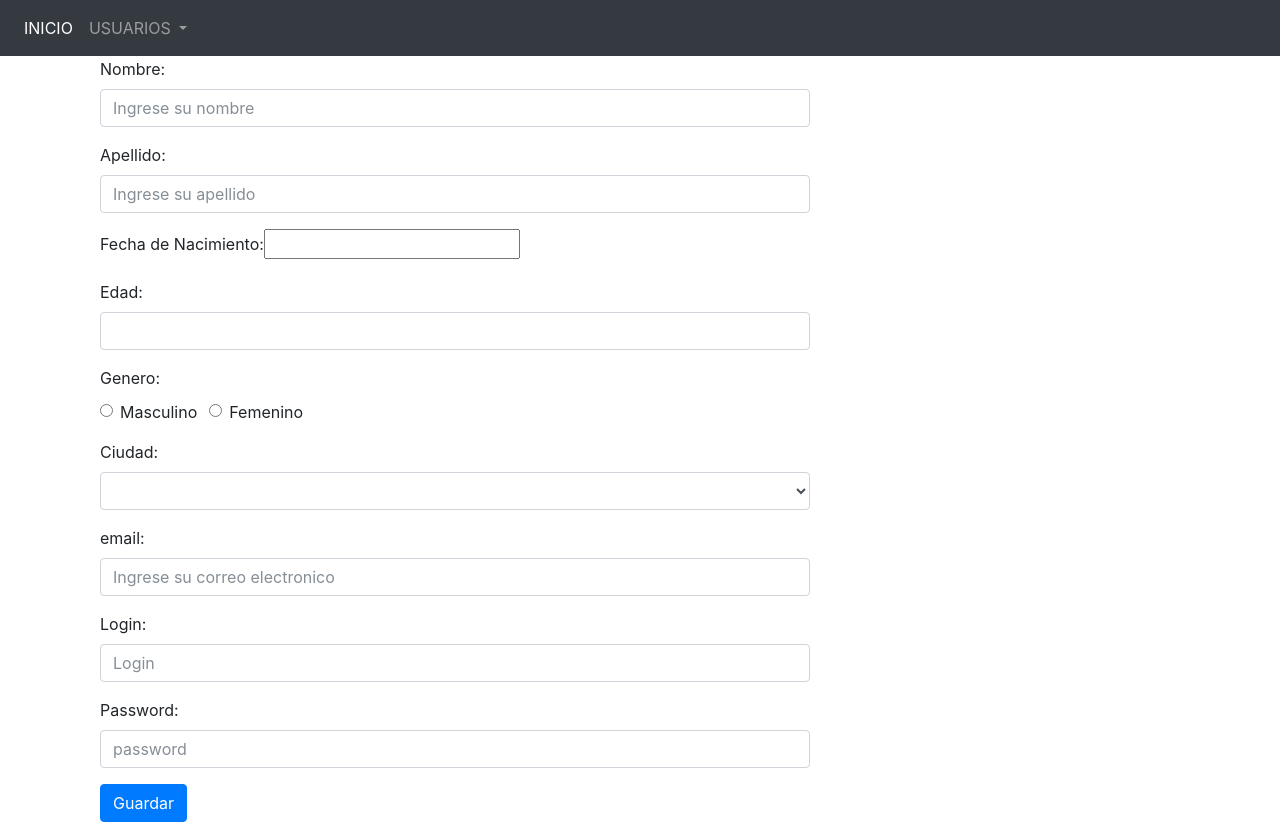
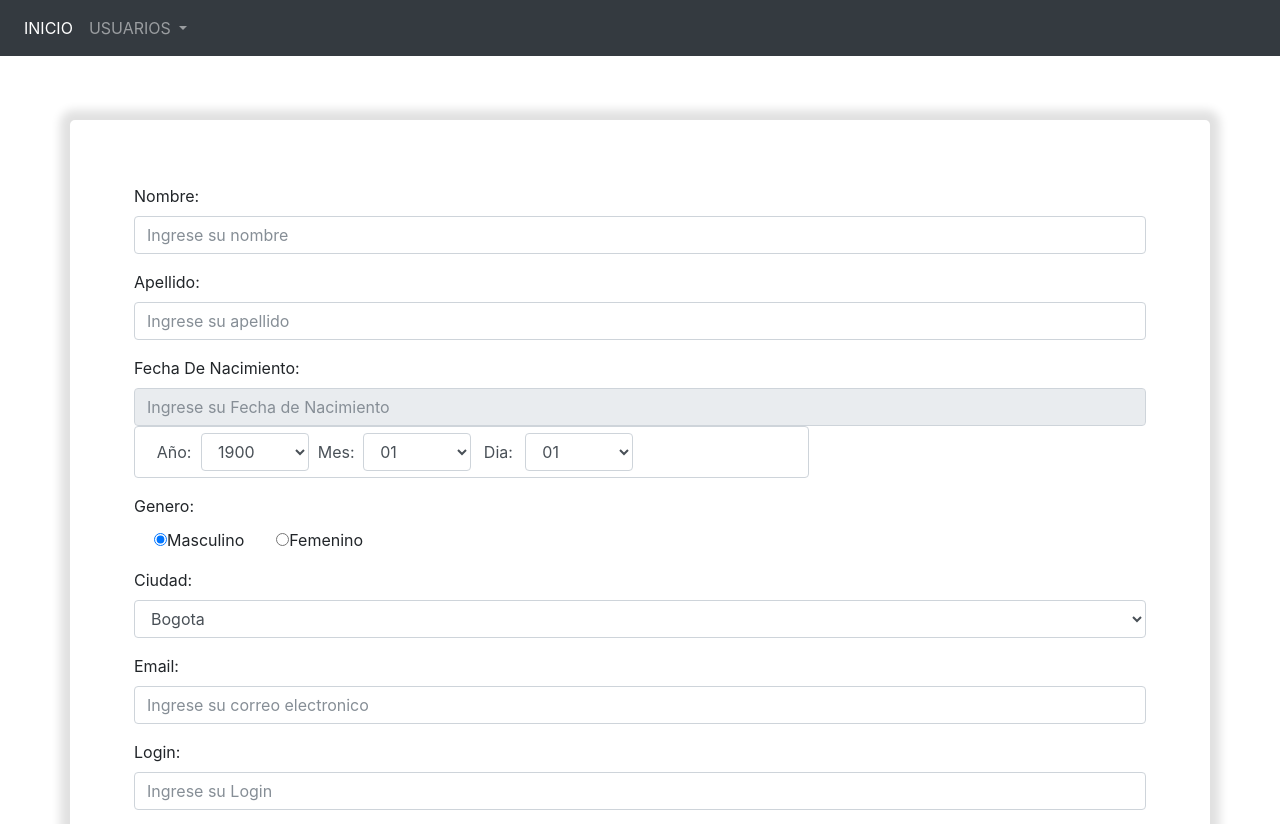
Before and after one commit to anderdavid/mobilityfrontend, an Angular app: page /create in a window 1280 px wide. Shown: the top 824 px of the page. Built offline with nearby package versions, Linux system fonts and the light colour scheme.

Commit message:
Se reajusta formulario creacion de usuario

```diff
--- a/src/app/create-user/create-user.component.css
+++ b/src/app/create-user/create-user.component.css
@@ -0,0 +1,11 @@
+.container{
+	margin-top:4em;
+	margin-bottom:4em;
+	padding-top: 4em;
+	padding-bottom:8em;
+	padding-right: 4em;
+	padding-left:4em;
+	border-radius: 5px;
+	background: #fff;
+	box-shadow: 0 0 10px 10px #e1e1e1;
+}
--- a/src/app/create-user/create-user.component.html
+++ b/src/app/create-user/create-user.component.html
@@ -1,146 +1,131 @@
-<div class="main container">
-	<div class="col-md-2 col lg-4" ></div>
 
-	<div class="col-md-8 col lg-6">
-
+<div class="container">
 	<form>
 		<div class="form-group">
+			<div *ngIf="nombreEmpty">
+				<label for=text style="color:red;"> *El campo Nombre es requerido</label>
+			</div>
+
 			<label for="text">Nombre:</label>
-				<input [(ngModel)]="userData.nombre"
-				type="text" class="form-control"
-				placeholder="Ingrese su nombre" required
+			<input type="text" class="form-control" placeholder="Ingrese su nombre"
+				[(ngModel)]="usuario.nombre"
 				[ngModelOptions]="{standalone: true}"
+				value={{usuario.nombre}}
 			>
+		</div>
+		<div class="form-group">
+			<div *ngIf="apellidoEmpty">
+				<label for=text style="color:red;"> *El campo Apellido es requerido</label>
+			</div>
+			<label for="text">Apellido:</label>
+			<input type="text" class="form-control" placeholder="Ingrese su apellido"
+			[(ngModel)]="usuario.apellido"
+			[ngModelOptions]="{standalone: true}"
+ 			value={{usuario.apellido}}
+			>
+		</div>
+		<div class="form-group">
+			<div *ngIf="fechaEmpty">
+				<label for=text style="color:red;"> *El campo Fecha de Nacimiento es requerido</label>
+			</div>
+			<label for="text">Fecha De Nacimiento:</label>
+			<input type="text" class="form-control" placeholder="Ingrese su Fecha de Nacimiento"
+			disabled="true"
+			[(ngModel)]="usuario.fechacNacimiento"
+			[ngModelOptions]="{standalone: true}"
+			value={{usuario.fechac_nacimiento}}>
+
+			<div class="form-group form-inline form-control col-lg-8 col-md-8 col-sm-8">
+				<label for="text" class="col-lg-1 col-md1 col-sm1">Año:</label>
+				<select type="text"
+				(change)="onSelectYear($event.target.value)" class="form-control col-lg-2 col-md2 col-sm2" >
+					<option  *ngFor="let year of years">{{year}}</option>
+				</select>
+				<label for="text" class="col-lg-1 col-md1 col-sm1">Mes:</label>
+				<select type="text"
+				(change)="onSelectMonth($event.target.value)" class="form-control col-lg-2 col-md2 col-sm2">
+					<option  *ngFor="let month of months">{{month}}</option>
+				</select>
+				<label for="text" class="col-lg-1 col-md1 col-sm1">Dia:</label>
+				<select type="text"
+				 (change)="onSelectDay($event.target.value)" class="form-control col-lg-2 col-md2 col-sm2">
+					<option  *ngFor="let day of days" onClick="alert('day')">{{day}}</option>
+				</select>
+
+
+			</div>
+
+
 		</div>
 
 		<div class="form-group">
-
-				<label for="text">Apellido:</label>
-
-				<input type="text" class="form-control"
-				[(ngModel)]="userData.apellido"
-				[ngModelOptions]="{standalone: true}"
-				placeholder="Ingrese su apellido" required
-				>
+			<div *ngIf="generoEmpty">
+				<label for=text style="color:red;"> *El campo Genero es requerido</label>
 			</div>
-			<div class="form-group">
-				<label for="text">Fecha de Nacimiento:</label>
-				<input type="text"
-				[(ngModel)]="userData.fechacNacimiento"
-				[ngModelOptions]="{standalone: true}"
-				class="span2" id="dp1" required
-				>
-				<script>
-					$(function(){
-						$('#dp1').fdatepicker({
-							initialDate: '1990-01-01',
-							format: 'yyyy-mm-dd',
-							disableDblClickSelection: true,
-							leftArrow:'<<',
-							rightArrow:'>>',
-							closeIcon:'X',
-							closeButton: true
-						});
-					});
-				</script>
-			</div>
-
-			<div class="form-group">
-				<label for="text">Edad:</label>
-				<input type="text" class="form-control"
-				[(ngModel)]="userData.edad"
-				[ngModelOptions]="{standalone: true}"
-				>
-			</div>
-
-			<label for="text">Genero:</label><br>
+			<label for="text">Genero:</label>
 			<div class="form-group">
 				<div class="form-check-inline">
 					<label class="form-check-label" for="radio1">
-						<input type="radio" class="form-check-input" id="radio1" name="optradio" value="M" checked  [(ngModel)]="userData.genero">Masculino
+						<input type="radio" name="optradio" id="radio1" checked="true" value="M" [(ngModel)]="usuario.genero">Masculino
 					</label>
 				</div>
 				<div class="form-check-inline">
 					<label class="form-check-label" for="radio2">
-						<input type="radio" class="form-check-input" id="radio2" name="optradio" value="F"  [(ngModel)]="userData.genero">Femenino
+						<input type="radio" name="optradio" id="radio2" value="F" [(ngModel)]="usuario.genero">Femenino
 					</label>
+				</div>
+
 			</div>
 		</div>
 
+		<div class="form-group">
+			<div *ngIf="ciudadEmpty">
+				<label for=text style="color:red;"> *El campo Ciudad es requerido</label>
+			</div>
+			<label for="text">Ciudad:</label>
 
+			<select type="text" class="form-control"
+				[(ngModel)]="usuario.ciudad"
+				[ngModelOptions]="{standalone: true}"
+				value={{usuario.ciudad}}>
+					<option *ngFor="let i of Ciudades">{{i}}</option>
+			</select>
 
-			<div class="form-group">
-				<label for="text">Ciudad:</label>
-				<select type="text" class="form-control"
-				[(ngModel)]="userData.ciudad"
-				[ngModelOptions]="{standalone: true}"
-				>
-				<option value="Arauca">Arauca</option>
-				<option value="Armenia">Armenia</option>
-				<option value="Barranquilla">Barranquilla</option>
-				<option value="Bogotá">Bogotá</option>
-				<option value="Bucaramanga">Bucaramanga</option>
-				<option value="Cali">Cali</option>
-				<option value="Cúcuta">Cúcuta</option>
-				<option value="Florencia">Florencia</option>
-				<option value="Ibagué">Ibagué</option>
-				<option value="Ipiales">Ipiales</option>
-				<option value="Leticia">Leticia</option>
-				<option value="Manizales">Manizales</option>
-				<option value="Medellín">Medellín</option>
-				<option value="Mitú">Mitú</option>
-				<option value="Mocoa">Mocoa</option>
-				<option value="Montería">Montería</option>
-				<option value="Neiva">Neiva</option>
-				<option value="Pasto">Pasto</option>
-				<option value="Pereira">Pereira</option>
-				<option value="Popayán">Popayán</option>
-				<option value="Puerto Carreño">Puerto Carreño</option>
-				<option value="Puerto Inírida">Puerto Inírida</option>
-				<option value="Quibdó">Quibdó</option>
-				<option value="Riohacha">Riohacha</option>
-				<option value="San Andrés">San Andrés</option>
-				<option value="San José del Guaviare">San José del Guaviare</option>
-				<option value="Santa Marta">Santa Marta</option>
-				<option value="Sincelejo">Sincelejo</option>
-				<option value="Tunja">Tunja</option>
-				<option value="Valledupar">Valledupar</option>
-				<option value="Villavicencio">Villavicencio</option>
-				<option value="Yopal">Yopal</option>
-			</select>
 		</div>
 
 		<div class="form-group">
-			<label for="email">email:</label>
-			<input type="email" class="form-control"
-			[(ngModel)]="userData.email"
+			<div *ngIf="emailEmpty">
+				<label for=text style="color:red;"> *El campo Email es requerido</label>
+			</div>
+			<label for="email">Email:</label>
+			<input type="text" class="form-control" placeholder="Ingrese su correo electronico"
+			[(ngModel)]="usuario.email"
 			[ngModelOptions]="{standalone: true}"
-			placeholder="Ingrese su correo electronico" required
-			>
+			value={{usuario.email}}>
 		</div>
 		<div class="form-group">
-			<label for="email">Login:</label>
-			<input type="text" class="form-control"
-			[(ngModel)]="userData.login"
+			<div *ngIf="loginEmpty">
+				<label for=text style="color:red;"> *El campo Login es requerido</label>
+			</div>
+			<label for="text">Login:</label>
+			<input type="text" class="form-control" placeholder="Ingrese su Login"
+			[(ngModel)]="usuario.login"
 			[ngModelOptions]="{standalone: true}"
-			placeholder="Login" required
-			>
+			value={{usuario.login}}>
 		</div>
 		<div class="form-group">
-			<label for="pwd">Password:</label>
-			<input type="password" class="form-control"
-			[(ngModel)]="userData.password"
+			<div *ngIf="passwordEmpty">
+				<label for=text style="color:red;"> *El campo Password es requerido</label>
+			</div>
+			<label for="text">Password:</label>
+			<input type="password" class="form-control" placeholder="Ingrese su password"
+			[(ngModel)]="usuario.password"
 			[ngModelOptions]="{standalone: true}"
-			placeholder="password" required
-			>
+			value={{usuario.password}}>
 		</div>
-			<!--div class="form-group form-check">
-				<label class="form-check-label">
-					<input class="form-check-input" type="checkbox"> Remember me
-				</label>
-			</div-->
+
 		<button (click)="addUser()" class="btn btn-primary">Guardar</button>
+
 	</form>
+
 </div>
-	<div class="col-md-2 col col-lg-2"></div>
-</div>
--- a/src/app/create-user/create-user.component.ts
+++ b/src/app/create-user/create-user.component.ts
@@ -14,19 +14,50 @@ export class CreateUserComponent implements OnInit {
                private router:Router) {
   }
 
+  nombreEmpty=false;
+  apellidoEmpty=false;
+  fechaEmpty=false;
+  edadEmpty=false;
+  generoEmpty=false;
+  ciudadEmpty=false;
+  emailEmpty=false;
+  loginEmpty=false;
+  passwordEmpty=false;
+
+  Ciudades = ["Bogota","Medellin","Cali","Pereira","Armenia","Pasto","Ipiales"];
+  years = ["1900","1901","1902","1903","1904","1905","1906","1907","1908","1909","1910","1911","1912","1913","1914","1915","1916","1917","1918","1919","1920","1921","1922","1923","1924","1925","1926","1927","1928","1929","1930","1931","1932","1933","1934","1935","1936","1937","1938","1939","1940","1941","1942","1943","1944","1945","1946","1947","1948","1949","1950","1951","1952","1953","1954","1955","1956","1957","1958","1959","1960","1961","1962","1963","1964","1965","1966","1967","1968","1969","1970","1971","1972","1973","1974","1975","1976","1977","1978","1979","1980","1981","1982","1983","1984","1985","1986","1987","1988","1989","1990","1991","1992","1993","1994","1995","1996","1997","1998","1999","2000","2001","2002","2003","2004"];
+  months=["01","02","03","04","05","06","07","08","09","10","11","12"];
+  days=["01","02","03","04","05","06","07","08","09","10","11","12","13","14","15","16","17","18","19","20","21","22","23","24","25","26","27","28","29","30","31"];
+
+  year="1900";
+  month="01";
+  day="01";
+  date="";
+
+  vacio=false;
+
+  user:any;
+
+  usuario=new Usuario();
   userData = new Usuario();
+
   mData:any=[];
 
   ngOnInit() {
+    this.usuario.genero="M";
+    this.usuario.ciudad="Bogota";
+    this.usuario.edad="undefine";
   }
 
   addUser() {
 
   	console.log("CreateUserComponent: addUser()");
-    console.log("crear "+this.userData.nombre);
+    console.log("crear "+this.usuario.nombre);
   	this.mData = [];
 
-  	this.rest.addUser(this.userData).subscribe(
+    if(this.validateUser()){
+
+      this.rest.addUser(this.usuario).subscribe(
         (data:{})=>{
           console.log(data);
           this.mData=data;
@@ -44,4 +75,120 @@ export class CreateUserComponent implements OnInit {
         );
     }
 
+
   }
+
+  validateUser(){
+
+    let validate =true;
+
+    if(this.usuario.nombre==null || this.usuario.nombre==""){
+      this.nombreEmpty=true;
+      validate=false;
+    }else{
+      this.nombreEmpty=false;
+
+    }
+
+    if(this.usuario.apellido==null|| this.usuario.apellido==""){
+      this.apellidoEmpty=true;
+      validate=false;
+    }else{
+      this.apellidoEmpty=false;
+    }
+
+    if(this.usuario.fechacNacimiento==null|| this.usuario.fechacNacimiento==""){
+      this.fechaEmpty=true;
+      validate=false;
+    }else{
+      this.fechaEmpty=false;
+    }
+
+    if(this.usuario.edad==null|| this.usuario.edad==""){
+      this.edadEmpty=true;
+      validate=false;
+    }else{
+      this.edadEmpty=false;
+    }
+
+    if(this.usuario.genero==null|| this.usuario.genero==""){
+      this.generoEmpty=true;
+      validate=false;
+    }else{
+      this.generoEmpty=false;
+    }
+
+    if(this.usuario.ciudad==null || this.usuario.ciudad==""){
+      this.ciudadEmpty=true;
+      validate=false;
+    }else{
+      this.ciudadEmpty=false;
+    }
+
+    if(this.usuario.email==null || this.usuario.email==""){
+      this.emailEmpty=true;
+      validate=false;
+    }else{
+      this.emailEmpty=false;
+    }
+
+    if(this.usuario.login==null || this.usuario.login==""){
+      this.loginEmpty=true;
+      validate=false;
+    }else{
+      this.loginEmpty=false;
+    }
+
+    if(this.usuario.password==null || this.usuario.password==""){
+      this.passwordEmpty=true;
+      validate=false;
+    }else{
+      this.passwordEmpty=false;
+    }
+
+    if(validate==false){
+      this.vacio=true;
+      return false;
+    }else{
+      this.vacio=false;
+      return true;
+    }
+
+  }
+
+  onSelectYear(year){
+    console.log(year);
+    this.year =year;
+
+    this.usuario.fechacNacimiento=this.year+"-"+this.month+"-"+this.day;
+  }
+  onSelectMonth(month){
+     console.log(month);
+     this.month =month;
+
+     this.usuario.fechacNacimiento=this.year+"-"+this.month+"-"+this.day;
+  }
+  onSelectDay(day){
+    console.log(day);
+    this.day =day;
+
+    this.usuario.fechacNacimiento=this.year+"-"+this.month+"-"+this.day;
+  }
+
+  CalculateAge(fechaNacimiento): number{
+    let edad=null;
+
+    if(fechaNacimiento!=null){
+      var timeDiff =Math.abs(Date.now()-Date.parse(fechaNacimiento));
+      edad = Math.ceil((timeDiff/(1000*3600*24))/365);
+
+      var date =Date.now();
+      console.log("edad de nacimiento "+Date.parse(fechaNacimiento));
+      console.log("fecha actual "+Date.now());
+      console.log("timediff "+timeDiff);
+      console.log("edad: "+edad);
+    }
+    return edad;
+  }
+
+}
```
Lines whose indentation alone changed are shown as unchanged.
